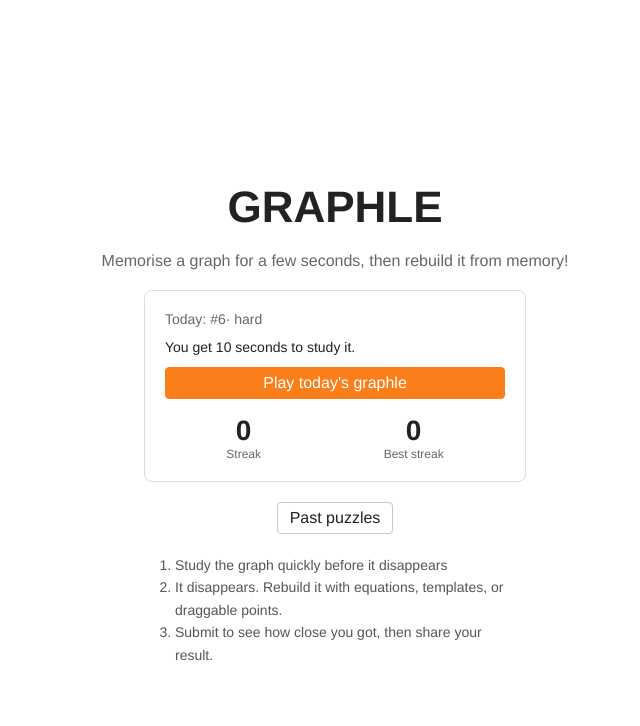
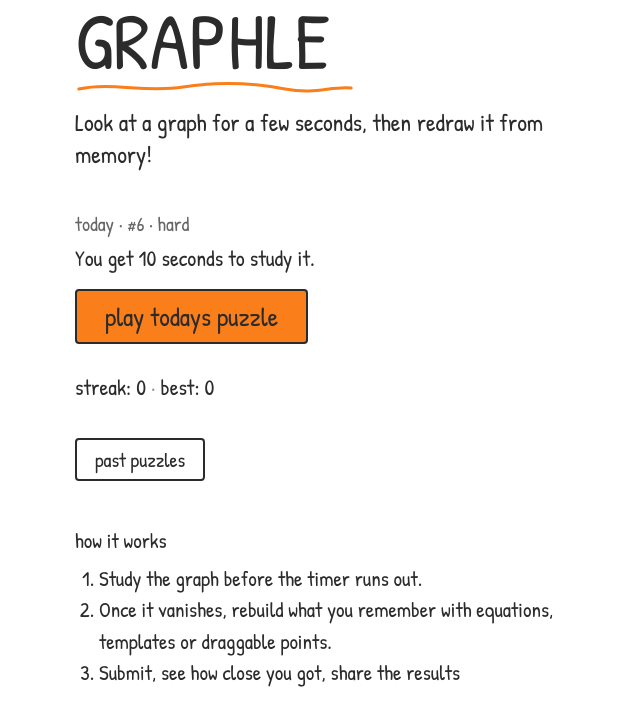
Before and after one commit to 4nav/graphle, a React (Vite) app: page / in a window 1280 px wide. Shown: the top 726 px of the page, without its empty margins (305-945 px from the left). Built offline with nearby package versions, Linux system fonts and the light colour scheme.

Commit message:
final ui changes!

```diff
--- a/src/components/ArchiveScreen.tsx
+++ b/src/components/ArchiveScreen.tsx
@@ -1,5 +1,6 @@
 import type { DayPuzzle } from "../lib/puzzleLoader";
 import type { Save } from "../lib/storage";
+import Squiggle from "./Squiggle";
 
 interface Props {
   days: DayPuzzle[];
@@ -18,60 +19,73 @@ const fmt = (key: string) =>
 export default function ArchiveScreen({ days, save, onPlay, onBack }: Props) {
   return (
     <div
+      className="sketch"
       style={{
         minHeight: "100vh",
-        padding: 24,
+        boxSizing: "border-box",
+        padding: "40px 24px",
         background: "#ffffff",
-        color: "#222222",
-        display: "flex",
-        flexDirection: "column",
-        alignItems: "center",
-        gap: 16,
       }}
     >
-      <div style={{ width: 460, maxWidth: "100%" }}>
-        <button onClick={onBack}>Back</button>
-        <h2 style={{ margin: "16px 0 4px" }}>Past puzzles</h2>
-        <p style={{ margin: "0 0 16px", color: "#666", fontSize: 14 }}>
-          Practice rounds are unlimited, and they don't count toward your
-          streak.
+      <div style={{ maxWidth: 560, margin: "0 auto" }}>
+        <button onClick={onBack}>back</button>
+        <h2
+          style={{
+            fontSize: 52,
+            margin: "24px 0 0",
+            lineHeight: 1,
+            fontWeight: 400,
+          }}
+        >
+          {" "}
+          Past Graphles
+        </h2>
+        <Squiggle width={220} />
+        <p style={{ fontSize: 20, color: "#666", margin: "10px 0 20px" }}>
+          You have unlimited attempts during practice.
         </p>
-        {days.length === 0 && <p>Nothing here yet. Check back tomorrow.</p>}
+
+        {days.length === 0 && (
+          <p style={{ fontSize: 22 }}>Nothing here yet. Check back tmrw.</p>
+        )}
 
         {days.map((d) => {
           const daily = save.daily[d.dateKey];
           const prac = save.practice[d.dateKey];
           const label = daily
-            ? `Daily ${daily.total}`
+            ? `daily ${daily.total}`
             : prac
-              ? `Best ${prac.total}`
-              : "Not played";
+              ? `best ${prac.total}`
+              : "not played";
           return (
             <div
               key={d.dateKey}
               style={{
                 display: "flex",
                 alignItems: "center",
-                gap: 12,
-                padding: "10px 0",
-                borderTop: "1px solid #ececec",
+                gap: 16,
+                padding: "12px 0",
+                borderBottom: "2px dashed #bbb",
               }}
             >
               <div style={{ flex: 1 }}>
-                <div style={{ fontWeight: 600 }}>
-                  #{d.number}· {d.puzzle.difficulty}
+                <div style={{ fontSize: 26, lineHeight: 1.1 }}>
+                  #{d.number} · {d.puzzle.difficulty}
                 </div>
-                <div style={{ fontSize: 13, color: "#666" }}>
+                <div style={{ fontSize: 18, color: "#666" }}>
                   {fmt(d.dateKey)}
                 </div>
               </div>
               <div
-                style={{ fontSize: 14, color: daily || prac ? "#222" : "#999" }}
+                style={{
+                  fontSize: 22,
+                  color: daily || prac ? "#2b2b2b" : "#999",
+                }}
               >
                 {label}
               </div>
               <button onClick={() => onPlay(d)}>
-                {prac ? "Try again" : "Play"}
+                {prac ? "try again" : "play"}
               </button>
             </div>
           );
--- a/src/components/Game.tsx
+++ b/src/components/Game.tsx
@@ -16,6 +16,7 @@ import {
   type Save,
 } from "../lib/storage";
 import type { GraphFn, ScoreRes } from "../types";
+import Squiggle from "./Squiggle";
 
 type Phase = "intro" | "study" | "play" | "result";
 type Parsed = { fn: GraphFn } | { error: string };
@@ -119,27 +120,41 @@ export default function Game({
   if (phase === "intro") {
     return (
       <div
+        className="sketch"
         style={{
           ...page,
-          alignItems: "center",
           justifyContent: "center",
-          gap: 16,
+          padding: "0 24px",
+          boxSizing: "border-box",
         }}
       >
-        <h1>
-          GRAPHLE #{day.number}
-          {practice ? "(practice)" : ""}
-        </h1>
-        <p>
-          {puzzle.difficulty}: study for {puzzle.studyTime}s, then rebuild it
-          from memory
-        </p>
-        {streak > 0 && <p>Streak: {streak}</p>}
-        <div style={{ display: "flex", gap: 8 }}>
-          <button onClick={onHome}>Back</button>
-          <button className="primary" onClick={start}>
-            Start
-          </button>
+        <div style={{ width: "100%", maxWidth: 520, margin: "0 auto" }}>
+          <div style={{ fontSize: 24, color: "#666" }}>
+            {practice ? "practice" : "today"}
+          </div>
+          <h1
+            style={{ fontSize: 96, lineHeight: 1, margin: 0, fontWeight: 400 }}
+          >
+            #{day.number}
+          </h1>
+          <Squiggle width={200} />
+          <p style={{ fontSize: 26, margin: "14px 0 6px" }}>
+            {puzzle.difficulty} · {puzzle.studyTime} seconds to look, then
+            rebuild it
+          </p>
+          {streak > 0 && (
+            <p style={{ fontSize: 22, margin: "0 0 6px" }}>streak: {streak}</p>
+          )}
+          <div style={{ display: "flex", gap: 12, marginTop: 24 }}>
+            <button onClick={onHome}>back</button>
+            <button
+              className="primary"
+              style={{ fontSize: 26, padding: "8px 28px" }}
+              onClick={start}
+            >
+              start
+            </button>
+          </div>
         </div>
       </div>
     );
@@ -167,14 +182,15 @@ export default function Game({
           />
         </div>
         <div
+          className="sketch sketch-bar"
           style={{
-            padding: 12,
+            padding: 10,
             display: "flex",
             gap: 8,
             flexWrap: "wrap",
             alignItems: "center",
-            background: "#f1f1f1",
-            borderTop: "1px solid #dcdcdc",
+            background: "#ffffff",
+            borderTop: "3px solid #2b2b2b",
           }}
         >
           {puzzle.allowTemplates &&
@@ -183,16 +199,16 @@ export default function Game({
                 key={t.id}
                 onClick={() => editorRef.current?.addTemplate(t.id)}
               >
-                {t.label}
+                {t.label.toLowerCase()}
               </button>
             ))}
-          <button onClick={() => editorRef.current?.undo()}>Undo</button>
-          <button onClick={() => editorRef.current?.redo()}>Redo</button>
-          <button onClick={() => editorRef.current?.clear()}>Clear</button>
+          <button onClick={() => editorRef.current?.undo()}>undo</button>
+          <button onClick={() => editorRef.current?.redo()}>redo</button>
+          <button onClick={() => editorRef.current?.clear()}>clear</button>
           <button className="primary" onClick={submit}>
-            Submit
+            submit
           </button>
-          <span>{msg}</span>
+          <span style={{ fontSize: 18 }}>{msg}</span>
         </div>
       </div>
     );
--- /dev/null
+++ b/src/components/Squiggle.tsx
@@ -0,0 +1,26 @@
+export default function Squiggle({
+  width = 220,
+  color = "#fa7e19",
+}: {
+  width?: number;
+  color?: string;
+}) {
+  return (
+    <svg
+      width={width}
+      height="14"
+      viewBox="0 0 220 14"
+      preserveAspectRatio="none"
+      style={{ display: "block" }}
+    >
+      <path
+        d="M3 9 C 30 2, 55 13, 85 7 S 140 3, 165 9 S 200 6, 217 8"
+        fill="none"
+        stroke={color}
+        strokeWidth="3"
+        strokeLinecap="round"
+        vectorEffect="non-scaling-stroke"
+      />
+    </svg>
+  );
+}
--- a/src/components/homeScreen.tsx
+++ b/src/components/homeScreen.tsx
@@ -1,5 +1,6 @@
 import type { DayPuzzle } from "../lib/puzzleLoader";
 import { bestStreak, currentStreak, type Save } from "../lib/storage";
+import Squiggle from "./Squiggle";
 
 interface Props {
   today: DayPuzzle;
@@ -8,13 +9,6 @@ interface Props {
   onPlayToday: () => void;
   onArchive: () => void;
 }
-
-const stat = (label: string, value: number | string) => (
-  <div style={{ textAlign: "center" }}>
-    <div style={{ fontSize: 28, fontWeight: 700 }}>{value}</div>
-    <div style={{ fontSize: 12, color: "#666" }}>{label}</div>
-  </div>
-);
 
 export default function HomeScreen({
   today,
@@ -27,91 +21,76 @@ export default function HomeScreen({
   const done = !!(rec && rec.score);
   const started = !!save.started[today.dateKey];
   const played = Object.keys(save.daily);
+  const streak = currentStreak(played, today.dateKey);
+  const best = bestStreak(played);
 
   return (
     <div
+      className="sketch"
       style={{
         minHeight: "100vh",
-        display: "flex",
-        flexDirection: "column",
-        alignItems: "center",
-        justifyContent: "center",
-        gap: 20,
-        padding: 24,
+        boxSizing: "border-box",
+        padding: "56px, 24px",
         background: "#ffffff",
-        color: "#222222",
       }}
     >
-      <h1 style={{ margin: 0, fontSize: 44 }}>GRAPHLE</h1>
-      <p style={{ margin: 0, color: "#666", textAlign: "center" }}>
-        Memorise a graph for a few seconds, then rebuild it from memory!
-      </p>
-      <div
-        style={{
-          width: 340,
-          maxWidth: "100%",
-          border: "1px solid #dcdcdc",
-          borderRadius: 8,
-          padding: 20,
-          display: "flex",
-          flexDirection: "column",
-          gap: 12,
-        }}
-      >
-        <div style={{ fontSize: 14, color: "#666" }}>
-          Today: #{today.number}· {today.puzzle.difficulty}
+      <div style={{ maxWidth: 520, margin: "0 auto" }}>
+        <h1 style={{ fontSize: 80, lineHeight: 1, margin: 0, fontWeight: 400 }}>
+          GRAPHLE
+        </h1>
+        <Squiggle width={280} />
+        <p style={{ fontSize: 24, margin: "12px 0 40px" }}>
+          Look at a graph for a few seconds, then redraw it from memory!
+        </p>
+
+        <div style={{ fontSize: 20, color: "#666" }}>
+          today · #{today.number} · {today.puzzle.difficulty}
         </div>
         {done ? (
-          <div style={{ fontSize: 32, fontWeight: 700 }}>
+          <div style={{ fontSize: 72, lineHeight: 1.1, margin: "4px 0 12px" }}>
             {rec!.total}
-            <span style={{ fontSize: 16, color: "#888" }}>/100</span>
+            <span style={{ fontSize: 28, color: "#888" }}>/100</span>
           </div>
         ) : (
-          <div style={{ fontSize: 14 }}>
+          <p style={{ fontSize: 22, margin: "6px 0 16px" }}>
             {started
-              ? "You've already seen today's graph, so you'll jump straight to rebuilding it."
+              ? "You've already seen today's graph, no cheating!"
               : `You get ${today.puzzle.studyTime} seconds to study it.`}
-          </div>
+          </p>
         )}
-        <button className="primary" onClick={onPlayToday}>
+        <button
+          className="primary"
+          style={{ fontSize: 26, padding: "8px 28px" }}
+          onClick={onPlayToday}
+        >
           {done
-            ? "See today's score"
+            ? "see today's result"
             : started
-              ? "Resume today's puzzle"
-              : "Play today's graphle"}
+              ? "Resume"
+              : "play todays puzzle"}
         </button>
-        <div
-          style={{
-            display: "flex",
-            justifyContent: "space-around",
-            marginTop: 4,
-          }}
-        >
-          {stat("Streak", currentStreak(played, today.dateKey))}
-          {stat("Best streak", bestStreak(played))}
+
+        <p style={{ fontSize: 22, margin: "28px 0 0" }}>
+          streak: {streak} <span style={{ color: "#999" }}>·</span> best: {best}
+        </p>
+        <div style={{ marginTop: 36 }}>
+          <button onClick={onArchive} disabled={!hasArchive}>
+            {hasArchive ? "past puzzles" : "past puzzles(come back tomorrow)"}
+          </button>
+        </div>
+
+        <div style={{ marginTop: 44, fontSize: 21, lineHeight: 1.5 }}>
+          <div>how it works</div>
+          <ol style={{ margin: "6px 0 0", paddingLeft: 24 }}>
+            <li>Study the graph before the timer runs out.</li>
+            <li>
+              Once it vanishes, rebuild what you remember with equations,
+              templates or draggable points.
+            </li>
+            <li>Submit, see how close you got, share the results</li>
+          </ol>
         </div>
       </div>
-      <button onClick={onArchive} disabled={!hasArchive}>
-        {hasArchive ? "Past puzzles" : "Past puzzles (come back tommorow)"}
-      </button>
-
-      <ol
-        style={{
-          margin: 0,
-          paddingLeft: 20,
-          maxWidth: 340,
-          color: "#555",
-          fontSize: 14,
-          lineHeight: 1.6,
-        }}
-      >
-        <li>Study the graph quickly before it disappears</li>
-        <li>
-          It disappears. Rebuild it with equations, templates, or draggable
-          points.
-        </li>
-        <li>Submit to see how close you got, then share your result.</li>
-      </ol>
     </div>
   );
 }
--- a/src/index.css
+++ b/src/index.css
@@ -72,3 +72,24 @@ button.primary:hover {
   height: 100%;
   background: #fa7e19;
 }
+
+.sketch button.primary {
+  background: #fa7e19;
+  color: #2b2b2b;
+}
+
+.sketch button.primary:hover {
+  background: #ffa04a;
+}
+
+.sketch button:disabled {
+  color: #999;
+  border-style: dashed;
+  background: transparent;
+  cursor: default;
+}
+
+.sketch-bar button {
+  font-size: 17px;
+  padding: 3px 12px;
+}
```
Also changed, not shown: src/components/endScreen.tsx (+52 -51 lines).
